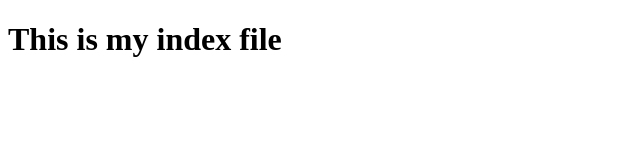
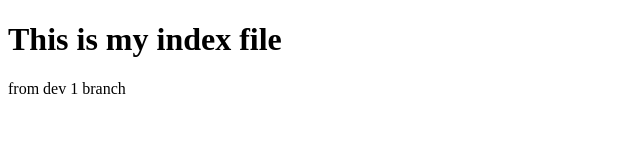
Before and after one commit to Mhassankhan6/class6.1, a plain HTML site: page index.html in a window 1280 px wide. Shown: the whole page, without its empty margins (0-640 px from the left). Drawn offline with Linux system fonts and the light colour scheme.

Commit message:
dev1 chnaged

```diff
--- a/index.html
+++ b/index.html
@@ -7,5 +7,6 @@
 </head>
 <body>
     <h1>This is my index file</h1>
+    <p>from dev 1 branch</p>
 </body>
 </html>
```
